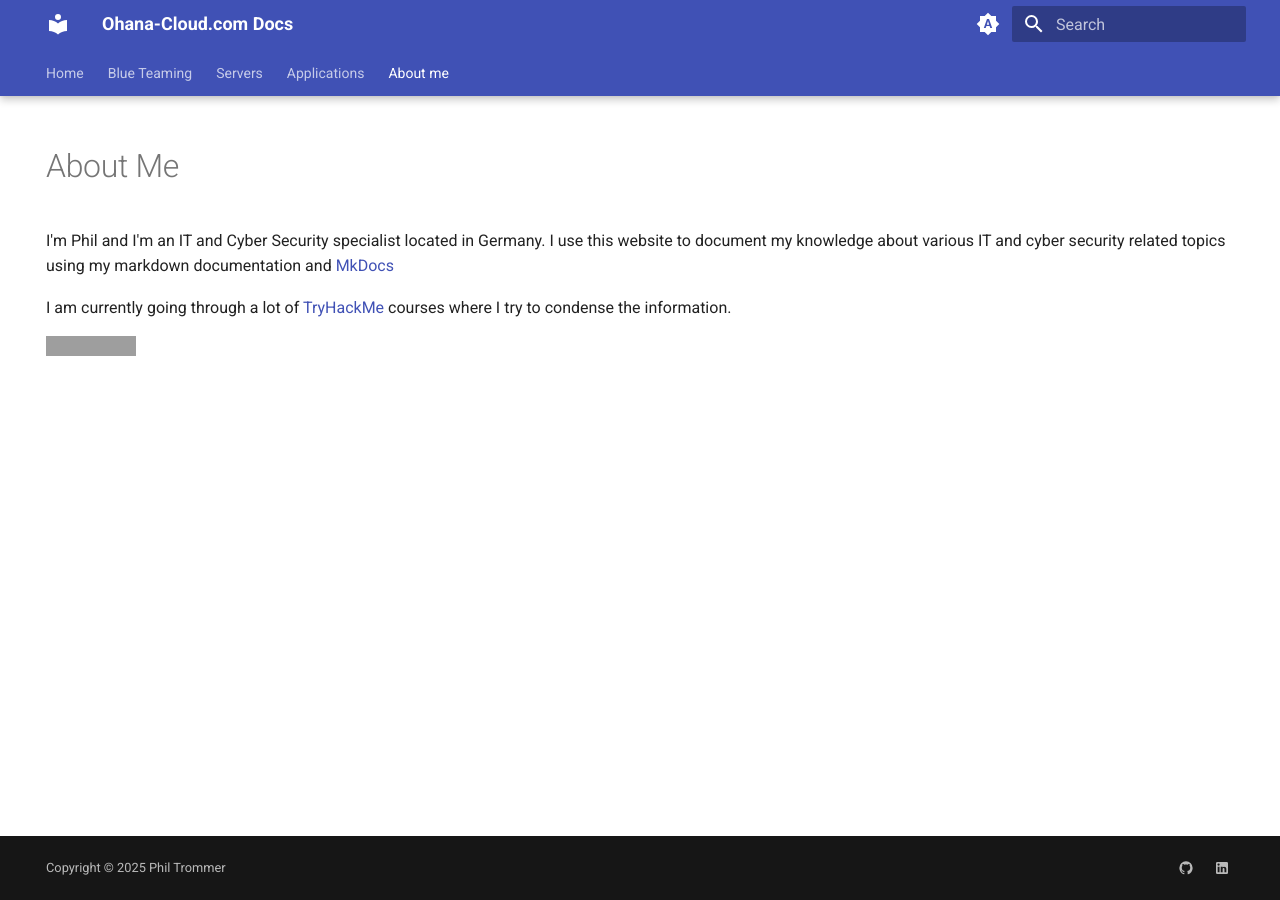
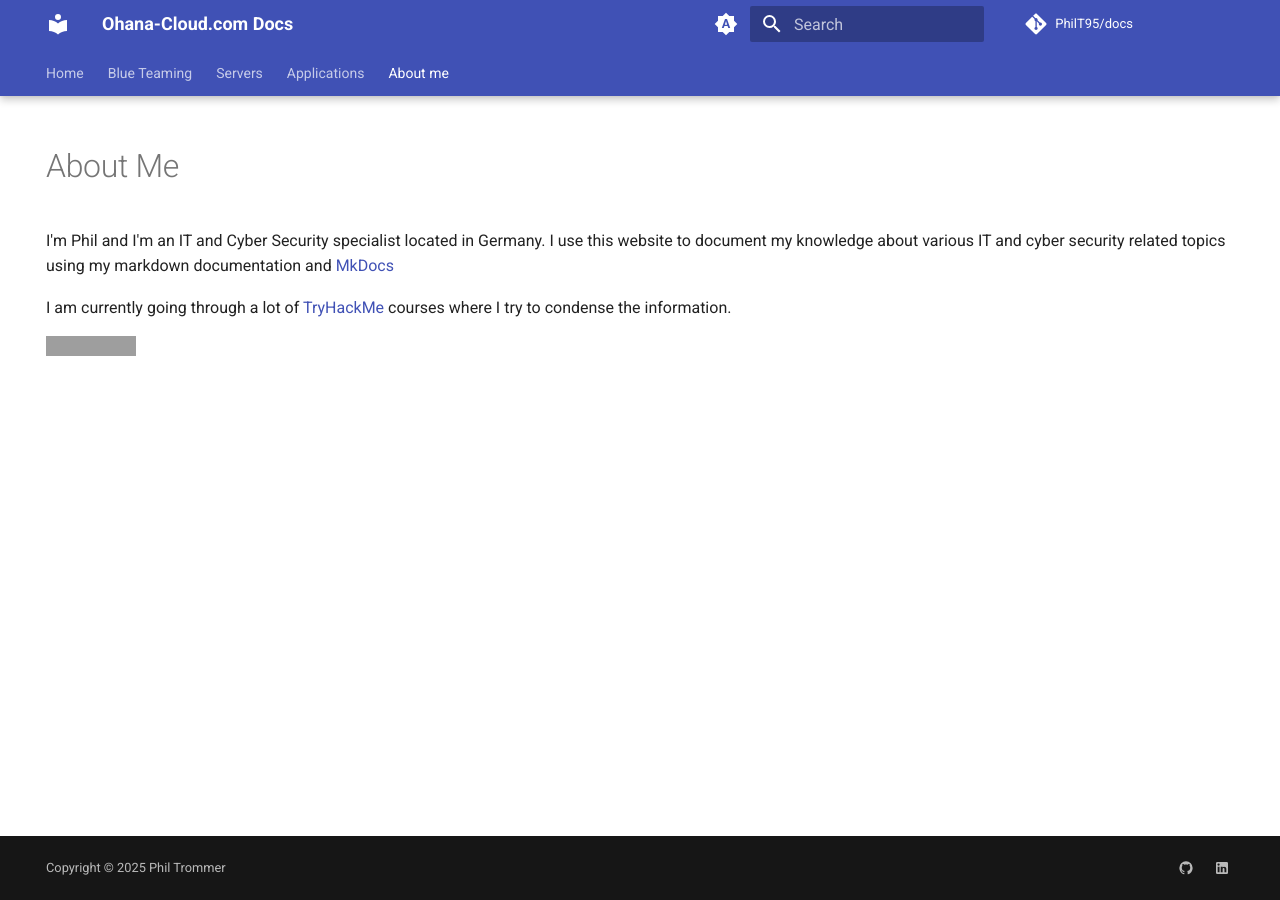
Before and after one commit to PhilT95/athenlyx, an MkDocs documentation site: the page built from docs/about.md, in a window 1280 px wide. Built offline with MkDocs 1.6.1 and Material for MkDocs 9.7.7, drawn with Linux system fonts in a browser that asks for light colours; comment, search, counter and statistics services are not loaded; grey boxes are pictures that could not be loaded.

Commit message:
added some changed to yml file

```diff
--- a/mkdocs.yml
+++ b/mkdocs.yml
@@ -1,5 +1,7 @@
 site_name: Ohana-Cloud.com Docs
 site_url: https://docs.ohana-cloud.com
+repo_url: https://github.com/PhilT95/docs
+repo_name: PhilT95/docs
 nav:
   - Home: home.md
   - Blue Teaming:
@@ -63,6 +65,7 @@ theme:
         name: Switch to system preference
   icon:
     annotation: material/chevron-right-circle
+    repo: fontawesome/brands/git-alt
 
 extra:
   social:
@@ -78,6 +81,9 @@ copyright: Copyright &copy; 2025 Phil Trommer
 
 plugins:
   - search
+  - git-revision-date-localized:
+    enable_creation_date: true
+
 
 markdown_extensions:
   - attr_list
@@ -98,3 +104,5 @@ markdown_extensions:
   - pymdownx.snippets
   - pymdownx.superfences
   - pymdownx.details
+  - pymdownx.tabbed:
+    alternate_style: true
```
